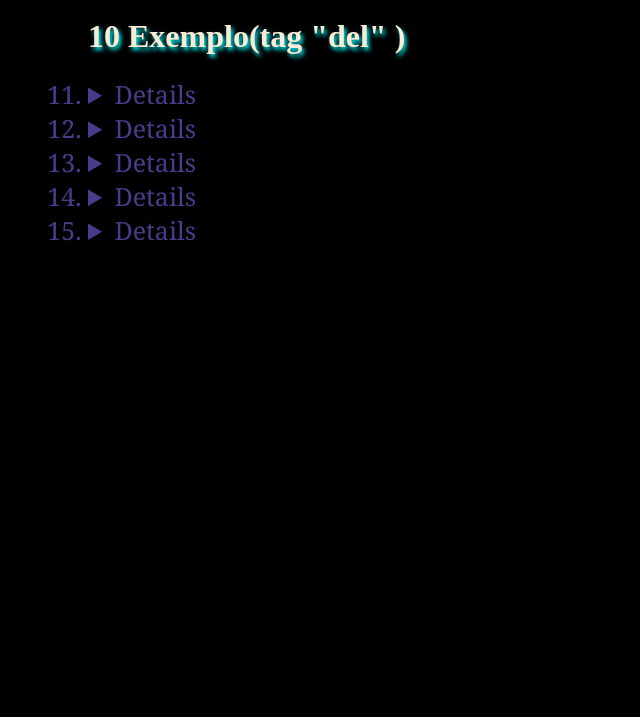
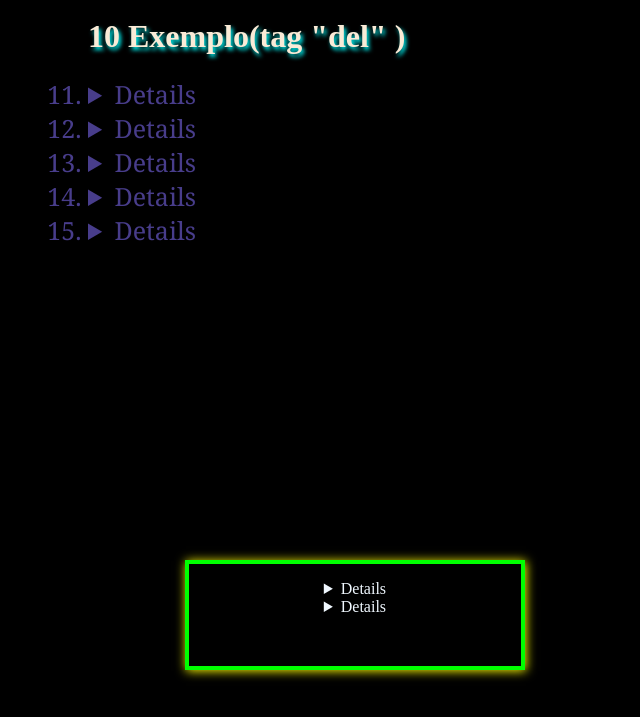
Before and after one commit to edskate/Treinamento-07-01-2022, a plain HTML site: page index.html in a window 1280 px wide. Shown: the part 709-1426 px from the top of the page, without its empty margins (0-640 px from the left). Before the commit the page ends 998 px from the top, so only its background shows below. Drawn offline with Linux system fonts and the light colour scheme.

Commit message:
To-do-list

```diff
--- a/index.html
+++ b/index.html
@@ -42,6 +42,13 @@
 
 
     <details>very Good</details><!--uma lista oculta-->
+<br>
 
+    <h2>Criando um To-do List</h2>
+    <br>
+    <div class="box1">
+    <details>Box-01</details>
+    <details>Criando uma box1 list</details>
+    </div>
 </body>
 </html>
--- a/style.css
+++ b/style.css
@@ -11,3 +11,14 @@ body{
               color: antiquewhite;
               text-shadow: 2px 3px 4px #00ffff;
               }
+
+                            .box1{
+                            border: 4px solid #00ff00;
+                            width: 300px;
+                            height: 70px;
+                            color: aliceblue;
+                            margin: 14%;
+                            box-shadow: 1px 1px 10px #ffff00;
+                            padding: 1em;
+                            text-align: center;
+                            }
```
Also changed, not shown: 1 other file.
